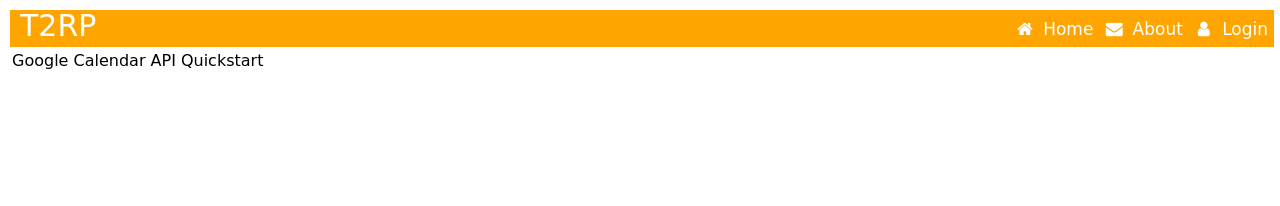
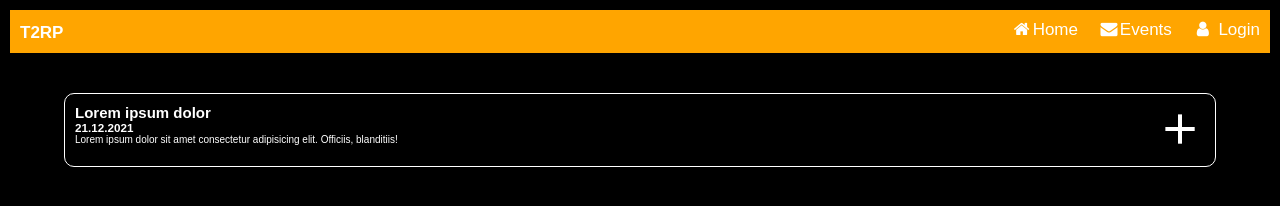
Before and after one commit to T2Powercoders/T2RP, a plain HTML site: page home page/index.html in a window 1280 px wide. Drawn offline with Linux system fonts and the light colour scheme.

Commit message:
edit the html and css

```diff
--- a/about page/about.css
+++ b/about page/about.css
@@ -1,36 +1,63 @@
 * {
-  margin: 2px;
-  padding: 2px;
+  margin: 0;
+  padding: 0;
   box-sizing: border-box;
+  font-family: Arial, Helvetica, sans-serif;
 }
+
 body {
-  font-family: cursive;
   background-color: black;
 }
+
+header {
+  display: flex;
+  justify-content: space-between;
+  align-items: center;
+  background-color: orange;
+  margin: 10px;
+}
+
+header h1 a {
+  margin: 10px;
+}
+
+nav ul {
+  display: flex;
+  justify-content: space-between;
+}
+
+
+nav ul li {
+  margin: 10px;
+  list-style: none;
+}
+
+header h1 a,
+.navbar ul li a {
+  text-decoration: none;
+  font-size: 17px;
+  color: white;
+
+}
+
 p {
   color: whitesmoke;
   padding: auto;
 
 }
 
-h1 {
+main>* {
+  padding: 2px;
+}
+
+main {
+  margin: auto 20px;
+}
+
+main h1 {
   color: orange;
   padding: 10px;
   text-align: center;
-}
-nav.navbar {
-  width: 100%;
-  background-color: orange;
-  display: flex;
-  justify-content: flex-end;
-}
-
-.navbar a {
-  text-align: center;
-  padding: 2px;
-  color: white;
-  text-decoration: none;
-  font-size: 17px;
 }
 
 .navbar a:hover {
@@ -44,56 +71,73 @@ nav.navbar {
     display: block;
   }
 }
-.position{
+
+.position {
   text-align: center;
 }
-  footer{
+
+footer>* {
+  padding: 2px;
+}
+
+footer {
   text-align: center;
   color: whitesmoke;
   display: flex;
   flex-direction: column;
   justify-content: center;
+  margin-bottom: 20px;
 }
-    img.edit{
+
+img.edit {
   width: 100px;
   border-radius: 50px;
   float: right;
 }
-    iframe{
+
+iframe {
   size: 1px;
 }
+
 a {
   text-decoration: none;
 }
+
 .img-text {
   width: 100%;
 
   border-radius: 20px;
 }
+
 @media screen and (max-width: 500px) {
-      .img-text{
+  .img-text {
     display: none;
   }
 
 }
-    .show-on-mobile{
+
+.show-on-mobile {
   display: none;
 }
+
 @media screen and (max-width: 485px) {
-.show-on-mobile{
+  .show-on-mobile {
     display: block;
     width: 100%;
   }
 }
+
 @media screen and (max-width: 1024px) {
-      .show-on-mobile  {
+  .show-on-mobile {
     display: flex;
     width: 100%;
   }
-      .img-text{
+
+  .img-text {
     display: none;
   }
 }
+
 a.contact {
 
   border-radius: 9px;
@@ -101,14 +145,8 @@ nav.navbar {
   color: whitesmoke;
   padding: 5px;
 }
+
 .contact:hover {
   background-color: whitesmoke;
   color: orange;
 }
-          a.logo{
-            position: absolute;
-            left: 16px;
-            top: 4px;
-            color: white;
-            font-size: 30px;
-          }
--- a/home page/index.html
+++ b/home page/index.html
@@ -1,27 +1,37 @@
 <!DOCTYPE html>
 <html lang="en">
+
 <head>
     <meta charset="UTF-8">
     <meta http-equiv="X-UA-Compatible" content="IE=edge">
     <meta name="viewport" content="width=device-width, initial-scale=1.0">
     <link rel="stylesheet" href="./style.css">
-
     <link rel="stylesheet" href="https://cdnjs.cloudflare.com/ajax/libs/font-awesome/4.7.0/css/font-awesome.min.css">
     <title>Google Calendar API Quickstart</title>
 </head>
 
 
 <body>
-
-
-
-    <nav class="navbar">
-        <a href="#" class="logo">T2RP</a>
-        <a href="./index.html"><i class="fa fa-fw fa-home"></i> Home</a>
-        <a href="../about page/about.html"><i class="fa fa-fw fa-envelope"></i> About</a>
-        <a href="../login page/login.html"><i class="fa fa-fw fa-user"></i> Login</a>
-    </nav>
-
+    <header>
+        <h1> <a href="#" class="logo">T2RP</a></h1>
+        <nav class="navbar">
+            <ul>
+                <li><a href="../about page/about.html"><i class="fa fa-fw fa-home"></i>Home</a></li>
+                <li><a href="./index.html"><i class="fa fa-fw fa-envelope"></i>Events</a></li>
+                <li><a href="../login page/login.html"><i class="fa fa-fw fa-user"></i> Login</a></li>
+            </ul>
+        </nav>
+    </header>
+    <main>
+        <article>
+            <div>
+                <h2>Lorem ipsum dolor</h2>
+                <h3>21.12.2021</h3>
+                <p>Lorem ipsum dolor sit amet consectetur adipisicing elit. Officiis, blanditiis!</p>
+            </div>
+            <a href="add.html"><img src="./outline_add_white_48dp.png" alt="add"></a>
+        </article>
+    </main>
 
     <p>Google Calendar API Quickstart</p>
 
--- a/home page/style.css
+++ b/home page/style.css
@@ -1,42 +1,66 @@
-
 * {
-  margin: 2px;
-  padding: 2px;
-  box-sizing: border-box;
-  font-family: cursive;
+    margin: 0;
+    padding: 0;
+    box-sizing: border-box;
+    font-family: Arial, Helvetica, sans-serif;
 }
 
-nav.navbar {
-  width: 100%;
-  background-color: orange;
-  overflow: auto;
-  display: flex;
-  justify-content: flex-end;
+html {
+    font-size: 62.5%;
+    background: black;
 }
 
-.navbar a {
-  text-align: center;
-  padding: 2px;
-  color: white;
-  text-decoration: none;
-  font-size: 17px;
+header {
+    display: flex;
+    justify-content: space-between;
+    background-color: orange;
+    margin: 1rem;
 }
 
-.navbar a:hover {
-  background-color: #ffffff;
-  color: orange;
+header h1 {
+    margin: 1rem;
 }
 
-@media screen and (max-width: 500px) {
-  .navbar a {
-    float: none;
-    display: block;
-  }
+
+
+
+nav ul {
+    display: flex;
+    justify-content: space-between;
 }
-a.logo{
-  position: absolute;
-  left: 16px;
-  top: 4px;
-  color: white;
-  font-size: 30px;
+
+
+nav ul li {
+    margin: 1rem;
+    list-style: none;
 }
+
+header h1 a,
+nav ul li a {
+    text-decoration: none;
+    font-size: 1.7rem;
+    color: white;
+
+}
+
+main {
+    display: flex;
+    align-items: center;
+    flex-direction: column;
+
+}
+
+article {
+    display: flex;
+    justify-content: space-between;
+    margin-top: 3rem;
+    border: 1px solid white;
+    width: 90%;
+    padding: 1rem;
+    border-radius: 1rem;
+    color: white;
+}
+
+article a img {
+    width: 5rem;
+}
--- a/login page/login.css
+++ b/login page/login.css
@@ -2,22 +2,23 @@
   margin: 2px;
   padding: 2px;
   box-sizing: border-box;
-  font-family: cursive;
+  font-family: Arial, Helvetica, sans-serif;
 
 }
-html{
+
+html {
   background-color: black;
   height: 100vh;
-  overflow:hidden ;
+  overflow: hidden;
   background-image: url(./resturnat.png);
 
   background-repeat: no-repeat;
-  background-size:cover;
+  background-size: cover;
 }
 
 
 h1 {
-    color: rgb(255, 166, 0);
+  color: rgb(255, 166, 0);
 }
 
 .container {
@@ -74,7 +75,7 @@ a.bottom-container {
 
   text-align: center;
   background-color: orange;
-width:100%;
+  width: 100%;
   border-radius: 0px 0px 4px 4px;
 }
 
@@ -85,6 +86,7 @@ width:100%;
 
 
 }
+
 nav.navbar {
   width: 100%;
   background-color: orange;
@@ -129,7 +131,7 @@ p {
 
 }
 
-a.logo{
+a.logo {
   position: absolute;
   left: 16px;
   top: 8px;
```
Also changed, not shown: about page/about.html (+31 -9 lines), login page/login.html (+5 -2 lines), home page/outline_add_white_48dp.png (added). Lines whose indentation alone changed are shown as unchanged.
